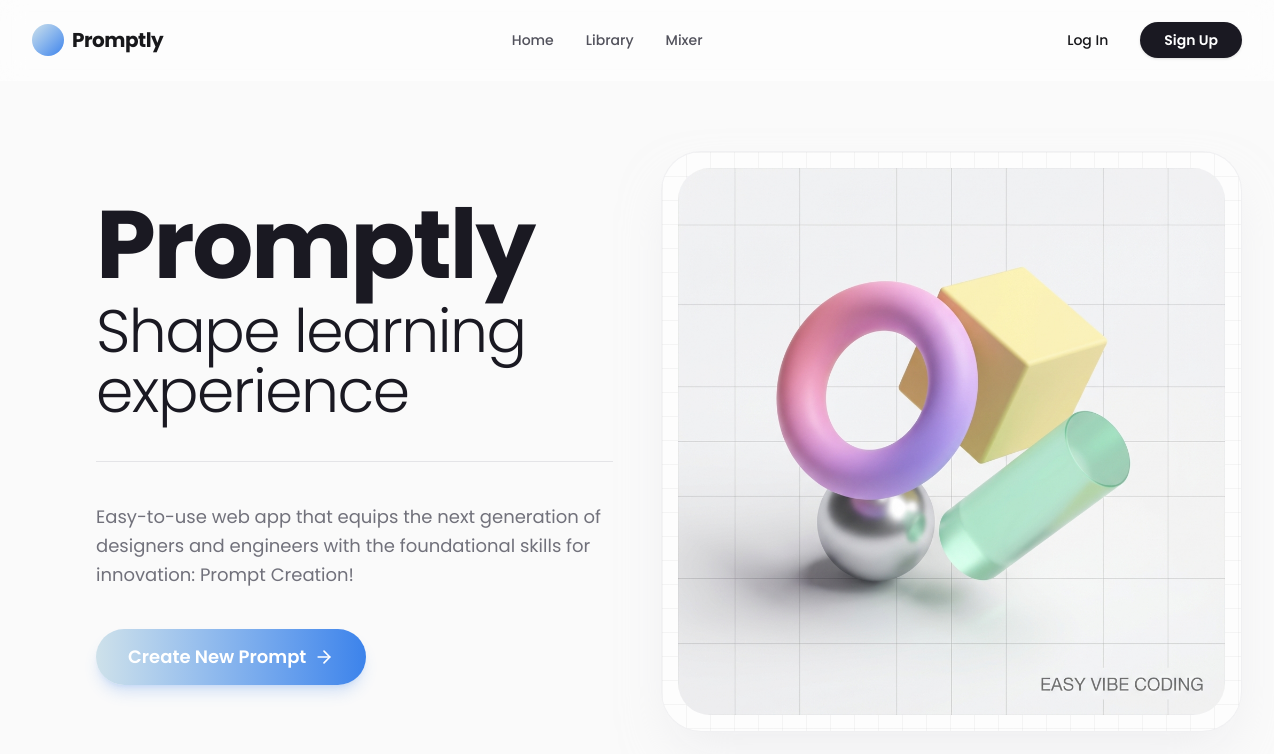
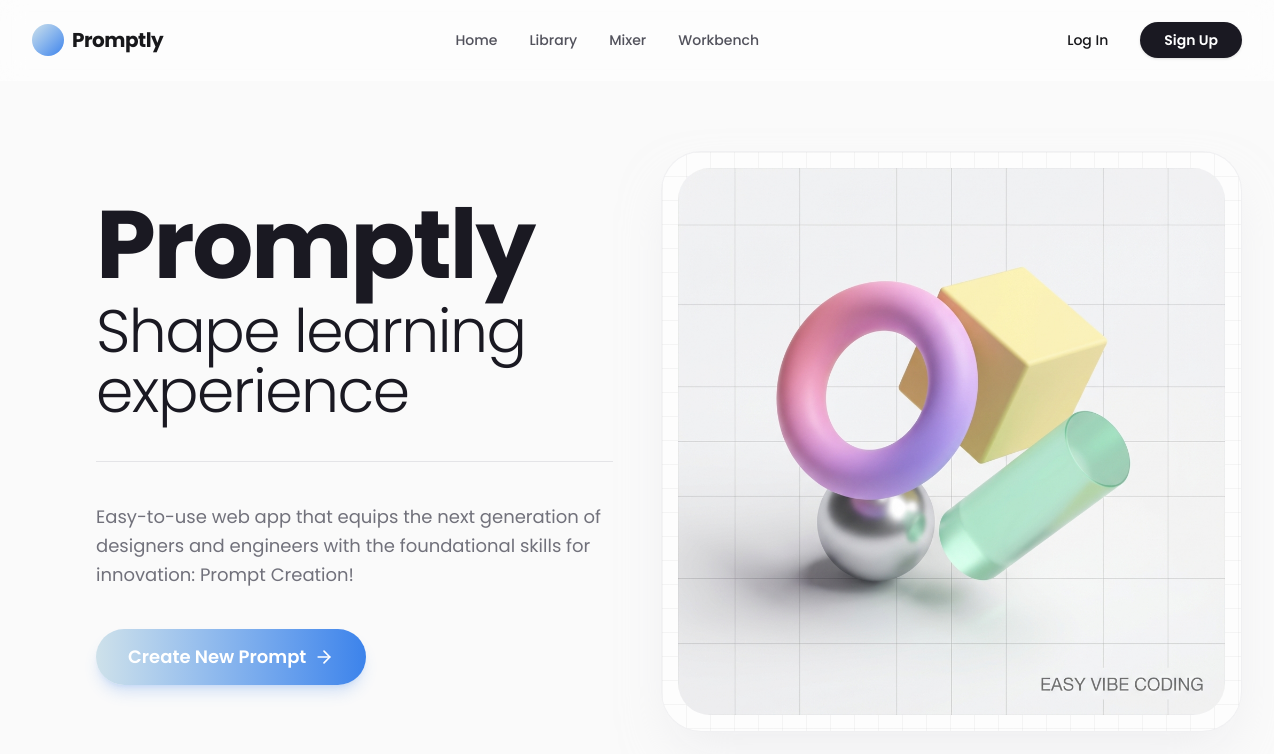
Before and after one commit to Mos6318/Promptly-Deployment, a React (Vite) app: page / in a window 1280 px wide. Shown: the top 754 px of the page. Built offline with nearby package versions, Linux system fonts and the light colour scheme.

Commit message:
Fix: Configured Navbar links correctly - Workbench public, removed Templates link

```diff
--- a/src/components/layout/Navbar.tsx
+++ b/src/components/layout/Navbar.tsx
@@ -34,9 +34,7 @@ export function Navbar() {
                     <Link to="/" className="hover:text-black dark:hover:text-white transition-colors">Home</Link>
                     <Link to="/library" className="hover:text-black dark:hover:text-white transition-colors">Library</Link>
                     <Link to="/mixer" className="hover:text-black dark:hover:text-white transition-colors">Mixer</Link>
-                    {user && (
-                        <Link to="/workspace" className="hover:text-black dark:hover:text-white transition-colors">Workbench</Link>
-                    )}
+                    <Link to="/workspace" className="hover:text-black dark:hover:text-white transition-colors">Workbench</Link>
                 </nav>
 
                 {/* Actions */}
```
